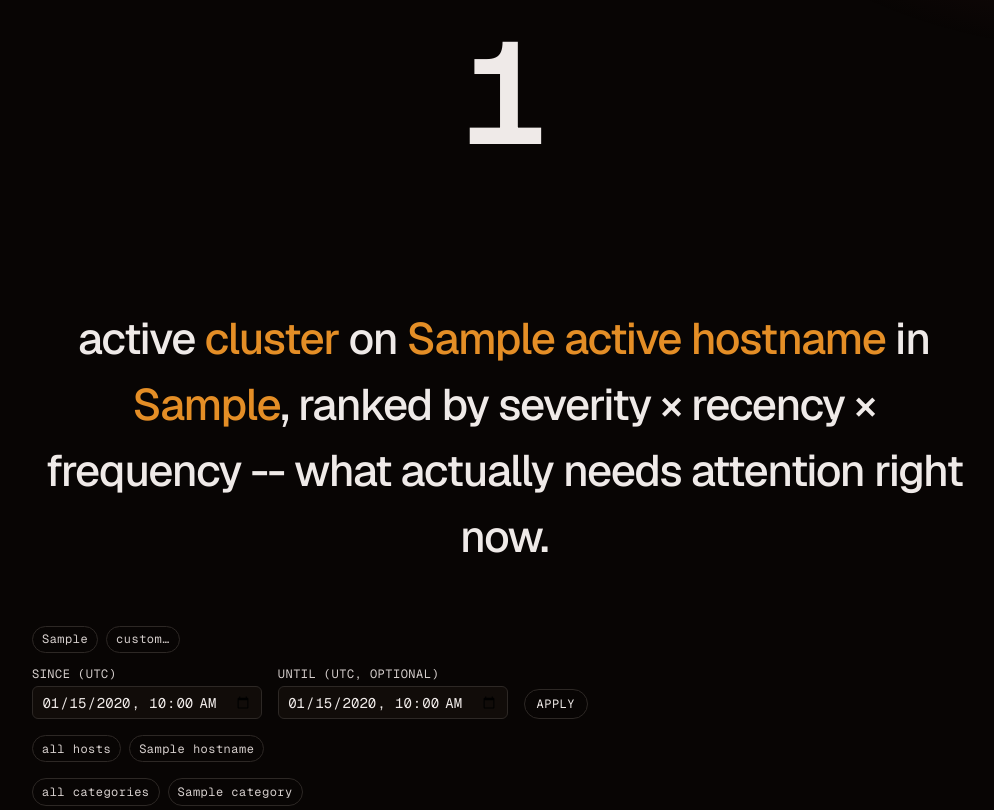
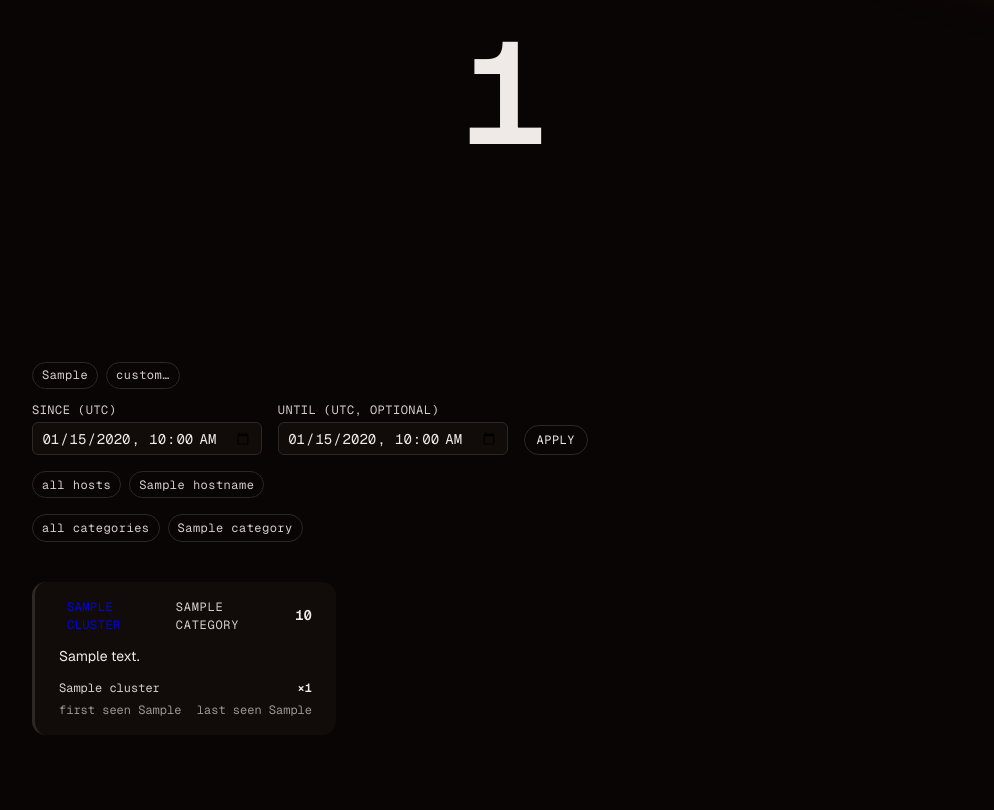
Before and after one commit to barmine/prox-siem, a Flask app: template app/templates/overview.html in a window 1280 px wide. Shown: the part 300-1110 px from the top of the page, without its empty margins (136-1130 px from the left). Run offline with Flask 3, Linux system fonts and the light colour scheme; the template is opened without the code that fills it: most values are stand-ins (such as "Sample title", 1, 10 or a date in 2020).

Commit message:
Simplify Overview: drop the stat-hero qualifier text
Just the cluster count now, not the "active cluster(s) ... ranked by
severity x recency x frequency" explainer underneath it.

```diff
--- a/app/templates/overview.html
+++ b/app/templates/overview.html
@@ -4,10 +4,6 @@
 
     <section class="stat-hero">
       <p class="stat-hero__figure tnum" id="stat-figure" data-target="{{ clusters|length }}" aria-live="polite">0</p>
-      <p class="stat-hero__qualifier">
-        active <span class="accent">cluster{{ 's' if clusters|length != 1 else '' }}</span>{% if active_hostname %} on <span class="accent">{{ active_hostname }}</span>{% endif %}{% if active_category %} in <span class="accent">{{ active_category }}</span>{% endif %}, ranked by
-        severity &times; recency &times; frequency -- what actually needs attention right now.
-      </p>
     </section>
 
     <nav class="host-filter" aria-label="Filter by time range">
```
